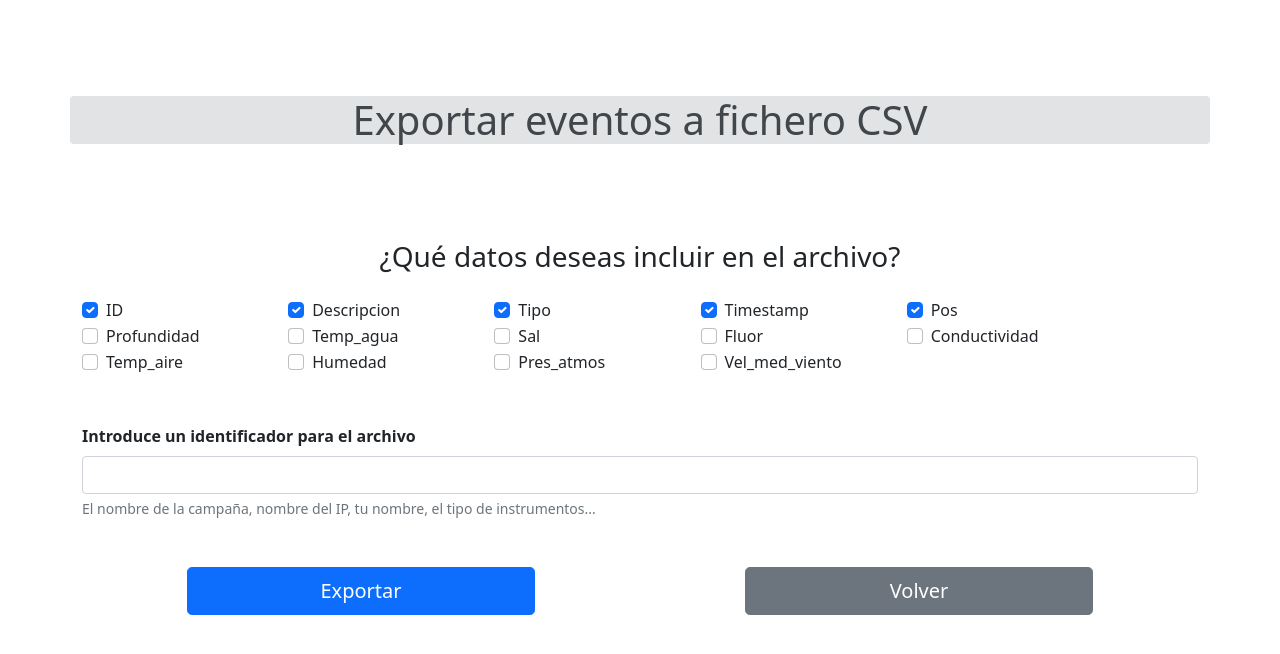
After one commit to rmocholi/Eventos, a PHP site: page /ExportCSV.php in a window 1280 px wide. The commit adds this page. Shown: the top 654 px of the page. Run offline with PHP 8.4, Linux system fonts and the light colour scheme.

Commit message:
Se añade la funcion de exportar a CSV. Tiene un bug, no vuelve a la pagina principal al descargar el fichero.

```diff
--- a/Borrar.php
+++ b/Borrar.php
@@ -52,7 +52,6 @@
                         </form>
                     <?php } else { ?>
                         <div class="row ">
-                            <p><?php echo $id;?></p>
                             <h1 class="text-center">BORRAR TODOS LOS EVENTOS</h1>
                         </div>
                         <form class="form-horizontal mt-5" action="borrar.php" method="post">
--- a/Evento.php
+++ b/Evento.php
@@ -21,6 +21,9 @@ class Evento {
         public $humedad = 0;
         public $pres_atmos = 0;
         public $vel_med_viento = 0;
+
+
+
 
 
      //GETTERS Y SETTERS
--- /dev/null
+++ b/ExportCSV.php
@@ -0,0 +1,134 @@
+<?php
+    include 'Funks.php';
+    if (!empty(filter_input_array(INPUT_POST))){
+                $opt = filter_input_array(INPUT_POST);
+    }else{
+        $opt = null;
+    }
+
+    if(!is_null($opt)){
+        $fileDesc = $opt['fileDesc'];
+        $filename = "Eventos-$fileDesc.csv";
+        $filepath = "Exports/$filename";
+        unset($opt['fileDesc']);
+        //La idea es recorrer el array de eventos, por cada evento recorrer sus atributos, por cada atributo recorrer el array de opciones para ver si alguna de las opciones escogidas coincide con el.
+        $eventos = leerEventos();
+        $archivo = fopen($filepath, 'w');
+        $delim=",";
+        fputcsv($archivo, $opt,$delim);
+        foreach ($eventos as $e) {
+            $linea=array();
+            foreach ($e as $dato => $val) {
+               if(in_array($dato, $opt)){
+                   array_push($linea,$val);
+               }
+            }
+            fputcsv($archivo, $linea,$delim);
+        }
+        header('Content-Type: text/csv');
+        header('Content-Disposition: attachment; filename="'.$filename.'";');
+        readfile($filepath);
+        //header("Location: index.php");
+        exit();
+    }else{
+
+?>
+<!DOCTYPE html>
+<html>
+    <head>
+        <meta charset="UTF-8">
+        <meta name="viewport" content="width=device-width, initial-scale=1">
+        <link rel="stylesheet" href="css/bootstrap.min.css">
+        <script src="js/jquery-3.6.0.js"></script>
+        <script src="js/bootstrap.min.js"></script>
+        <title>Exportar CSV</title>
+    </head>
+    <body>
+        <div class="container  my-5">
+            <div class="row ">
+                <p class="alert-secondary rounded-2 h1 text-center my-5"> Exportar eventos a fichero CSV</p>
+            </div>
+        </div>
+        <div class=" my-5  container justify-content-center">
+            <div class="row mb-3">
+                <h3 class="text-center">¿Qué datos deseas incluir en el archivo?</h3>
+            </div>
+            <form name="csvopt" action="ExportCSV.php" method="post" >
+                <div class="form-check form-check-inline col-2">
+                    <input class="form-check-input" type="checkbox" name="ID" id="ID" value="ID" checked>
+                    <label class="form-check-label" for="ID">ID</label>
+                </div>
+                <div class="form-check form-check-inline col-2">
+                    <input class="form-check-input" type="checkbox" name="Descripcion" id="Descripcion" value="desc" checked >
+                    <label class="form-check-label" for="Descripcion">Descripcion</label>
+                </div>
+                <div class="form-check form-check-inline col-2">
+                    <input class="form-check-input" type="checkbox" name="Tipo" id="Tipo" value="tipo" checked >
+                    <label class="form-check-label" for="Tipo">Tipo</label>
+                </div>
+                  <div class="form-check form-check-inline col-2">
+                    <input class="form-check-input" type="checkbox" name="Timestamp" id="Timestamp" value="timestamp" checked >
+                    <label class="form-check-label" for="Timestamp">Timestamp</label>
+                </div>
+                <div class="form-check form-check-inline col-2">
+                    <input class="form-check-input" type="checkbox" name="Pos" id="Pos" value="pos" checked>
+                    <label class="form-check-label" for="Pos">Pos</label>
+                </div>
+                <div class="form-check form-check-inline col-2">
+                    <input class="form-check-input" type="checkbox" name="Profundidad" id="Profundidad" value="profundidad">
+                    <label class="form-check-label" for="Profundidad">Profundidad</label>
+                </div>
+                  <div class="form-check form-check-inline col-2">
+                    <input class="form-check-input" type="checkbox" name="Temp_agua" id="Temp_agua" value="temp_agua">
+                    <label class="form-check-label" for="Temp_agua">Temp_agua</label>
+                </div>
+                <div class="form-check form-check-inline col-2">
+                    <input class="form-check-input" type="checkbox" name="Sal" id="Sal" value="sal">
+                    <label class="form-check-label" for="Sal">Sal</label>
+                </div>
+                <div class="form-check form-check-inline col-2">
+                    <input class="form-check-input" type="checkbox" name="Fluor" id="Fluor" value="fluor">
+                    <label class="form-check-label" for="Fluor">Fluor</label>
+                </div>
+                <div class="form-check form-check-inline col-2">
+                    <input class="form-check-input" type="checkbox" name="Conductividad" id="Conductividad" value="conductividad">
+                    <label class="form-check-label" for="Conductividad">Conductividad</label>
+                </div>
+                <div class="form-check form-check-inline col-2">
+                    <input class="form-check-input" type="checkbox" name="Temp_aire" id="Temp_aire" value="temp_aire">
+                    <label class="form-check-label" for="Temp_aire">Temp_aire</label>
+                </div>
+                <div class="form-check form-check-inline col-2">
+                    <input class="form-check-input" type="checkbox" name="Humedad" id="Humedad" value="humedad">
+                    <label class="form-check-label" for="Humedad">Humedad</label>
+                </div>
+                <div class="form-check form-check-inline col-2">
+                    <input class="form-check-input" type="checkbox" name="Pres_atmos" id="Pres_atmos" value="pres_atmos">
+                    <label class="form-check-label" for="Pres_atmos">Pres_atmos</label>
+                </div>
+                <div class="form-check form-check-inline col-2">
+                    <input class="form-check-input" type="checkbox" name="Vel_med_viento" id="Vel_med_viento" value="vel_med_viento">
+                    <label class="form-check-label" for="Vel_med_viento">Vel_med_viento</label>
+                </div>
+                <div class="my-5">
+                    <label for="fileDesc" class="form-label"><b>Introduce un identificador para el archivo</b></label>
+                    <input type="text" class="form-control" name="fileDesc" id="fileDesc" aria-describedby="fileDescHelp" />
+                    <div id="fileDescHelp" class="form-text">El nombre de la campaña, nombre del IP, tu nombre, el tipo de instrumentos...</div>
+                </div>
+
+                <div class="container">
+                    <div class="row justify-content-around form-actions mt-5 ">
+                        <div class="col-4 " >
+                            <button type="submit" class="btn btn-primary btn-lg" style="display:block; width: 100%; ">Exportar</button>
+                        </div>
+                        <div class="col-4" >
+                            <a class="btn btn-lg btn-secondary " href="index.php" style="display:block; width: 100%; ">Volver</a>
+                         </div>
+                    </div>
+                </div>
+            </form>
+        </div>
+    </body>
+</html>
+
+    <?php } ?>
--- /dev/null
+++ b/Exports/Eventos-Prueba.csv
@@ -0,0 +1,4 @@
+ID,desc,tipo,timestamp,pos
+2,"la mierda","Equipo a bordo","2021-03-31 13:40:00.000000",
+3,"Lanzamos un CTD 4000","Equipo a bordo","2021-04-01 15:49:00.000000",
+4,"Ctd kk400","Inicio de Linea","2021-04-22 15:49:00.000000",
--- a/index.php
+++ b/index.php
@@ -56,7 +56,7 @@
                         <a class="btn btn-danger" href="Borrar.php?id=all"style="display:block; width: 100%; ">BORRAR TODO</a>
                     </div>
                     <div class="col-12 mt-1">
-                        <a class="btn btn-secondary" href=""style="display:block; width: 100%; ">Exportar CSV</a>
+                        <a class="btn btn-secondary" href="ExportCSV.php"style="display:block; width: 100%; ">Exportar CSV</a>
                     </div>
 
                 </div>
```
